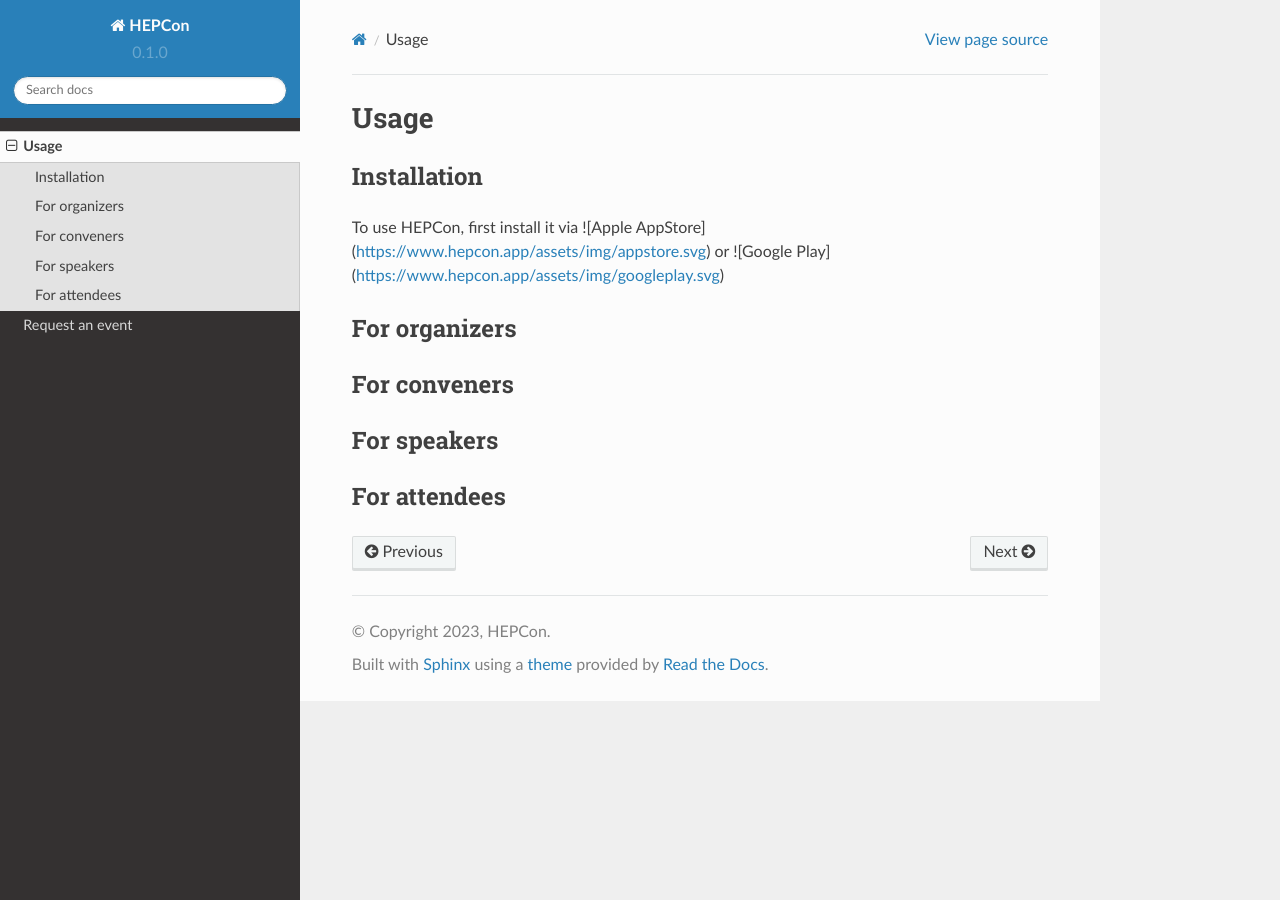
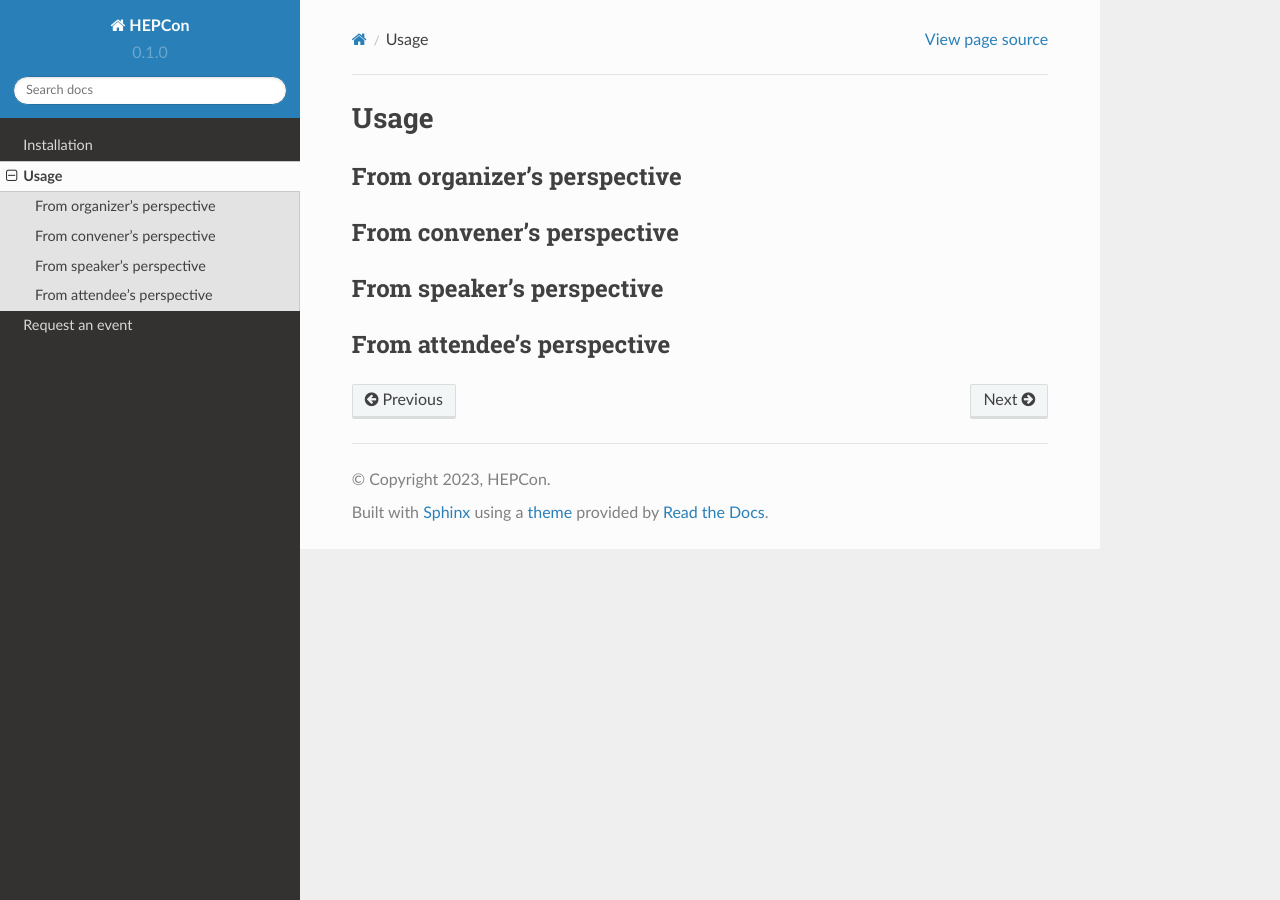
Before and after one commit to mvassilev/HEPCon-docs, a Sphinx documentation site: the page built from docs/source/usage.rst, in a window 1280 px wide. Built offline with Sphinx 7.4.7 and the Read the Docs theme 2.0.0, drawn with Linux system fonts in a browser that asks for light colours; pages that are not in the unit, such as notebooks, are missing from menus.

Commit message:
update docs

```diff
--- a/docs/source/index.rst
+++ b/docs/source/index.rst
@@ -32,5 +32,7 @@
 
 .. toctree::
 
+   installation
    usage
+      test
    request
--- a/docs/source/usage.rst
+++ b/docs/source/usage.rst
@@ -1,22 +1,14 @@
 Usage
 =====
 
-Installation
+From organizer's perspective
 ------------
 
-To use HEPCon, first install it via
-![Apple AppStore](https://www.hepcon.app/assets/img/appstore.svg)
-or
-![Google Play](https://www.hepcon.app/assets/img/googleplay.svg)
-
-For organizers
+From convener's perspective
 ------------
 
-For conveners
+From speaker's perspective
 ------------
 
-For speakers
+From attendee's perspective
 ------------
-
-For attendees
-------------
```
Also changed, not shown: docs/source/installation.rst (added, +7 -0 lines).
